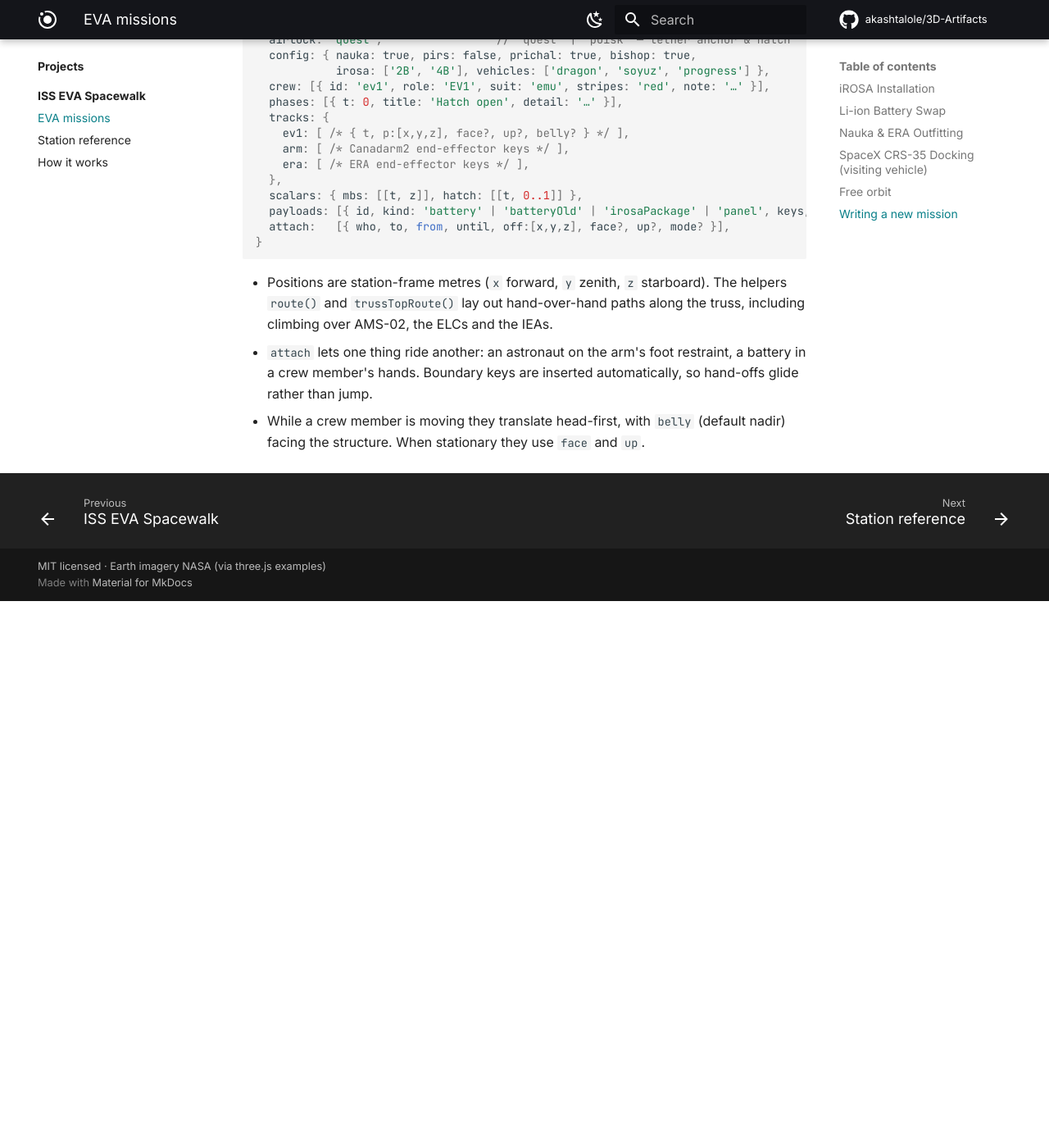
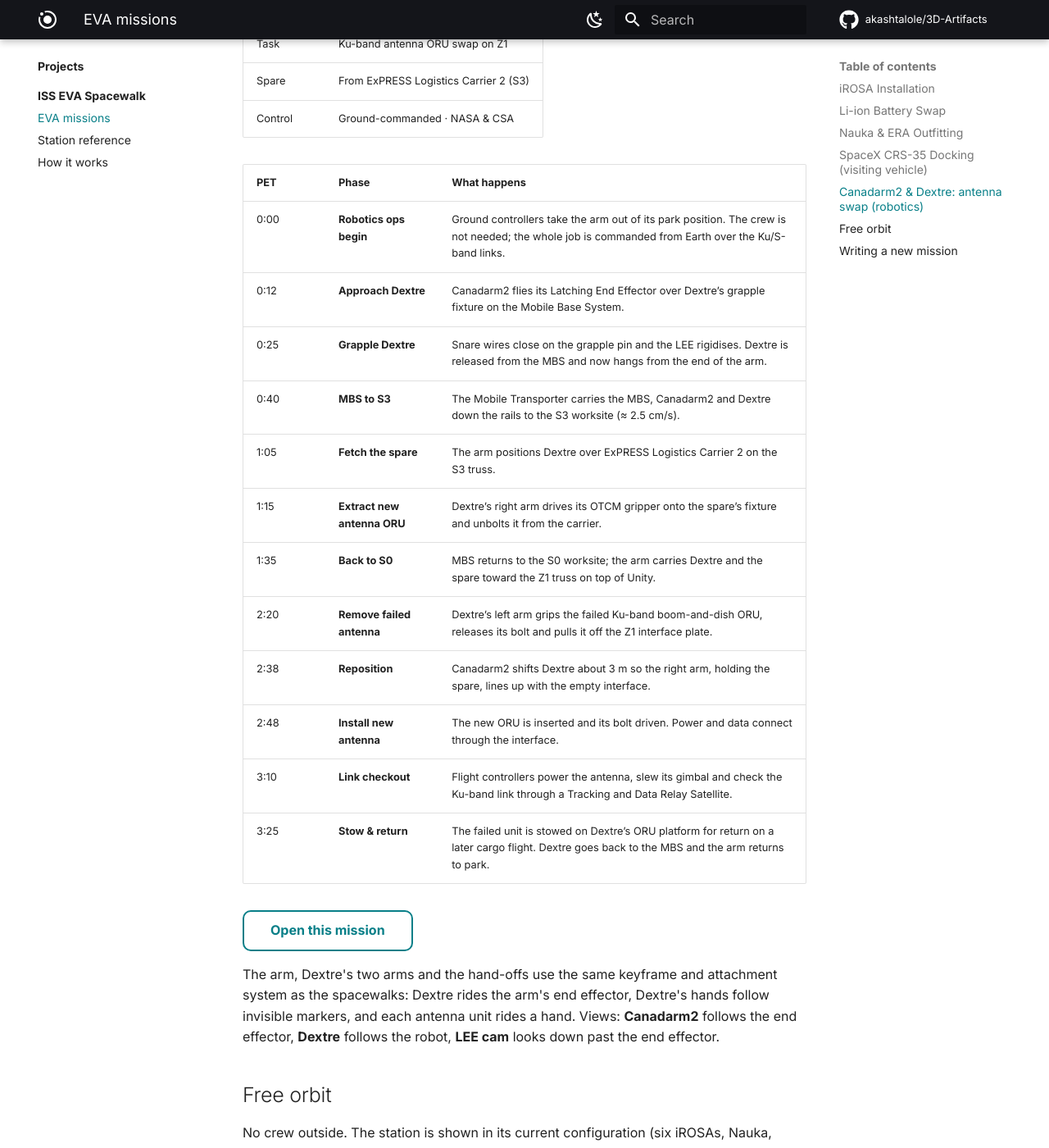
Before and after one commit to akashtalole/3D-Artifacts, an MkDocs documentation site: the page built from docs/projects/iss-eva-spacewalk/missions.md, in a window 1280 px wide and 1400 px high, scrolled down 6192 px. Shown: the whole window at 82% size. Built offline with MkDocs 1.6.1 and Material for MkDocs 9.7.7, drawn with Linux system fonts in a browser that asks for light colours; comment, search, counter and statistics services are not loaded; before the commit the page ends 6925 px from its top, so only the background shows below that; some of the changed text lies outside the part shown.

Commit message:
Document the Canadarm2 & Dextre antenna swap mission
Co-Authored-By: Claude Opus 5.5 <noreply@anthropic.com>
Claude-Session: https://claude.ai/code/session_018yBKGvDG5fBKFeUQHv2Fzz

```diff
--- a/docs/projects/iss-eva-spacewalk/missions.md
+++ b/docs/projects/iss-eva-spacewalk/missions.md
@@ -129,6 +129,40 @@ Dragon follows the standard rendezvous profile: Waypoint 0 below the station, a
 
 Sources: [NASA CRS-35 mission overview](https://www.nasa.gov/general/nasas-spacex-35th-commercial-resupply-mission-overview/), [Space.com docking coverage](https://www.space.com/space-exploration/launches-spacecraft/spacex-crs-35-iss-cargo-mission-docking).
 
+## Canadarm2 & Dextre: antenna swap (robotics)
+
+*Robotics · Ku-band antenna ORU on Z1 · no spacewalk* · sim date 2026-10-21 · duration 4:00 (h:mm)
+
+A representative Mobile Servicing System task, not a replay of one dated event. Ground controllers in Houston and at CSA in Saint-Hubert command Canadarm2 to pick up Dextre, fetch a spare from an ExPRESS Logistics Carrier and swap a failed Ku-band antenna boom on the Z1 truss. This is how many ORUs (batteries, cameras, pumps) are now replaced without a spacewalk.
+
+| | |
+| --- | --- |
+| Arm | Canadarm2 (SSRMS) · 17.6 m · 7 joints |
+| Hand | Dextre (SPDM) · two 3.35 m arms |
+| Base | MBS on the Mobile Transporter |
+| Task | Ku-band antenna ORU swap on Z1 |
+| Spare | From ExPRESS Logistics Carrier 2 (S3) |
+| Control | Ground-commanded · NASA & CSA |
+
+| PET | Phase | What happens |
+| --- | --- | --- |
+| 0:00 | **Robotics ops begin** | Ground controllers take the arm out of its park position. The crew is not needed; the whole job is commanded from Earth over the Ku/S-band links. |
+| 0:12 | **Approach Dextre** | Canadarm2 flies its Latching End Effector over Dextre’s grapple fixture on the Mobile Base System. |
+| 0:25 | **Grapple Dextre** | Snare wires close on the grapple pin and the LEE rigidises. Dextre is released from the MBS and now hangs from the end of the arm. |
+| 0:40 | **MBS to S3** | The Mobile Transporter carries the MBS, Canadarm2 and Dextre down the rails to the S3 worksite (≈ 2.5 cm/s). |
+| 1:05 | **Fetch the spare** | The arm positions Dextre over ExPRESS Logistics Carrier 2 on the S3 truss. |
+| 1:15 | **Extract new antenna ORU** | Dextre’s right arm drives its OTCM gripper onto the spare’s fixture and unbolts it from the carrier. |
+| 1:35 | **Back to S0** | MBS returns to the S0 worksite; the arm carries Dextre and the spare toward the Z1 truss on top of Unity. |
+| 2:20 | **Remove failed antenna** | Dextre’s left arm grips the failed Ku-band boom-and-dish ORU, releases its bolt and pulls it off the Z1 interface plate. |
+| 2:38 | **Reposition** | Canadarm2 shifts Dextre about 3 m so the right arm, holding the spare, lines up with the empty interface. |
+| 2:48 | **Install new antenna** | The new ORU is inserted and its bolt driven. Power and data connect through the interface. |
+| 3:10 | **Link checkout** | Flight controllers power the antenna, slew its gimbal and check the Ku-band link through a Tracking and Data Relay Satellite. |
+| 3:25 | **Stow & return** | The failed unit is stowed on Dextre’s ORU platform for return on a later cargo flight. Dextre goes back to the MBS and the arm returns to park. |
+
+[Open this mission](../../apps/iss-eva-spacewalk/?mission=robotics){ .md-button }
+
+The arm, Dextre's two arms and the hand-offs use the same keyframe and attachment system as the spacewalks: Dextre rides the arm's end effector, Dextre's hands follow invisible markers, and each antenna unit rides a hand. Views: **Canadarm2** follows the end effector, **Dextre** follows the robot, **LEE cam** looks down past the end effector.
+
 ## Free orbit
 
 No crew outside. The station is shown in its current configuration (six iROSAs,
```
Also changed, not shown: docs/projects/iss-eva-spacewalk/index.md (+1 -1 lines).
